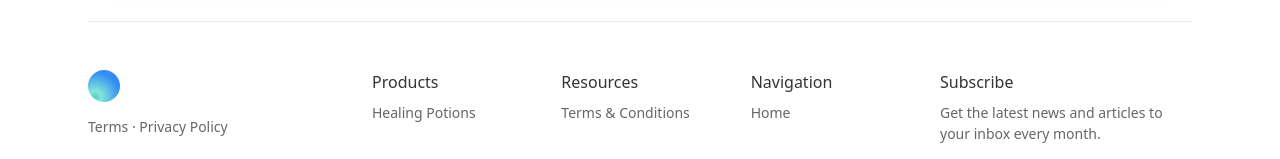
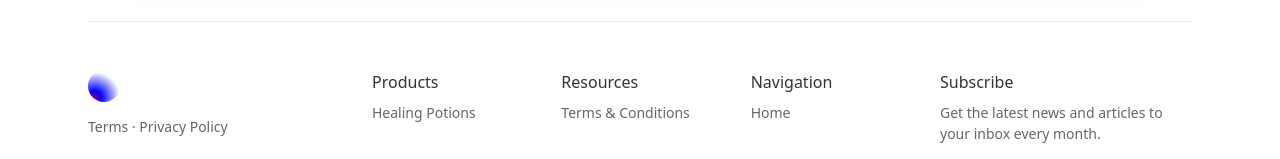
Before and after one commit to brooke-dev/blyssfull, a Next.js app: page / in a window 1280 px wide. Shown: the part 4267-4426 px from the top of the page. Built offline with nearby package versions, Linux system fonts and the light colour scheme; no server answers.

Commit message:
color scheme changes

```diff
--- a/Components/Footer.js
+++ b/Components/Footer.js
@@ -17,9 +17,9 @@ function Footer() {
                 <svg className="w-8 h-8" viewBox="0 0 32 32" xmlns="http://www.w3.org/2000/svg">
                   <defs>
                     <radialGradient cx="21.152%" cy="86.063%" fx="21.152%" fy="86.063%" r="79.941%" id="footer-logo">
-                      <stop stopColor="#4FD1C5" offset="0%" />
-                      <stop stopColor="#81E6D9" offset="25.871%" />
-                      <stop stopColor="#338CF5" offset="100%" />
+                      <stop stopColor="purple" offset="0%" />
+                      <stop stopColor="blue" offset="25.871%" />
+                      <stop stopColor="white" offset="100%" />
                     </radialGradient>
                   </defs>
                   <rect width="32" height="32" rx="16" fill="url(#footer-logo)" fillRule="nonzero" />
```
